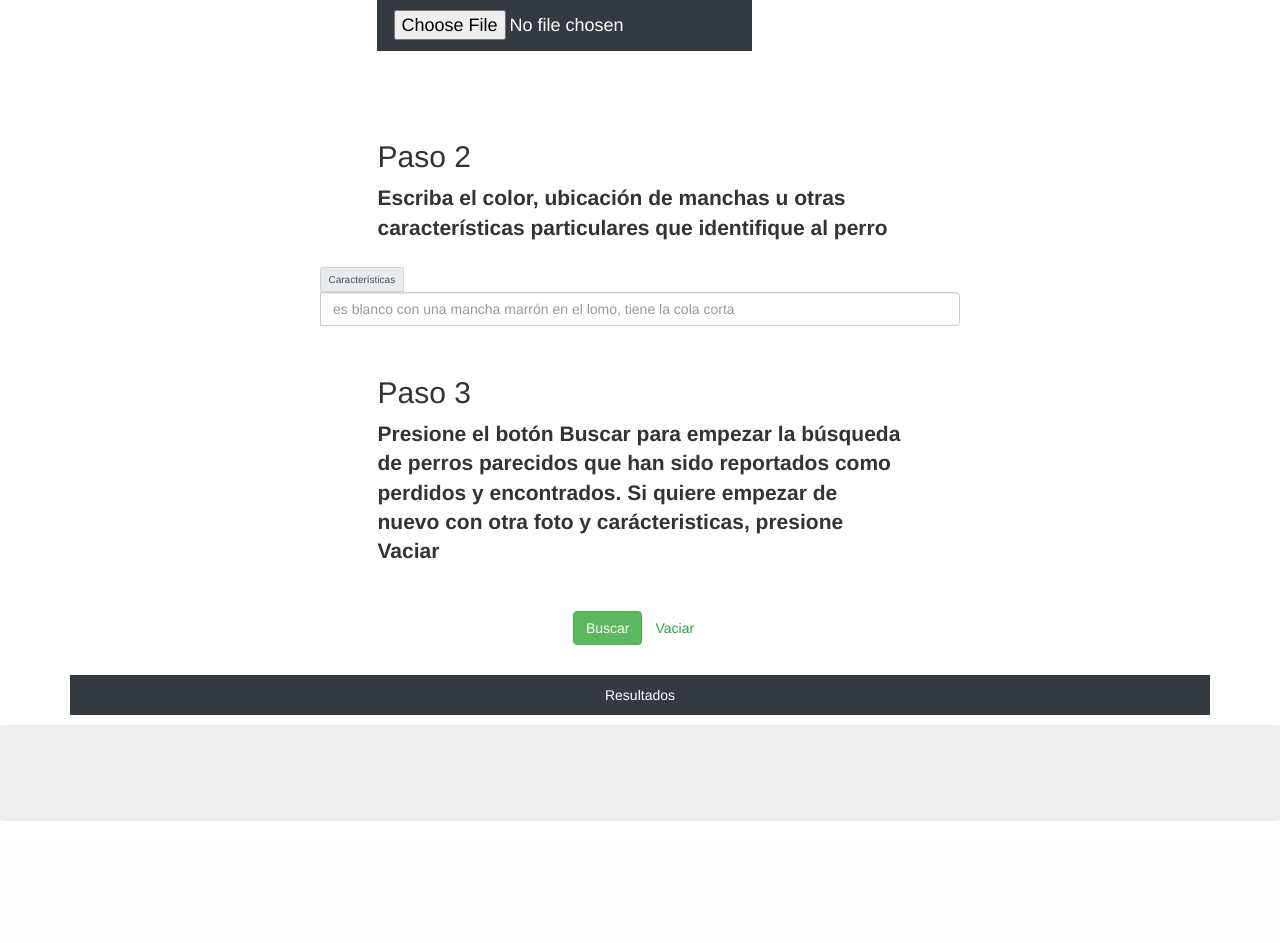
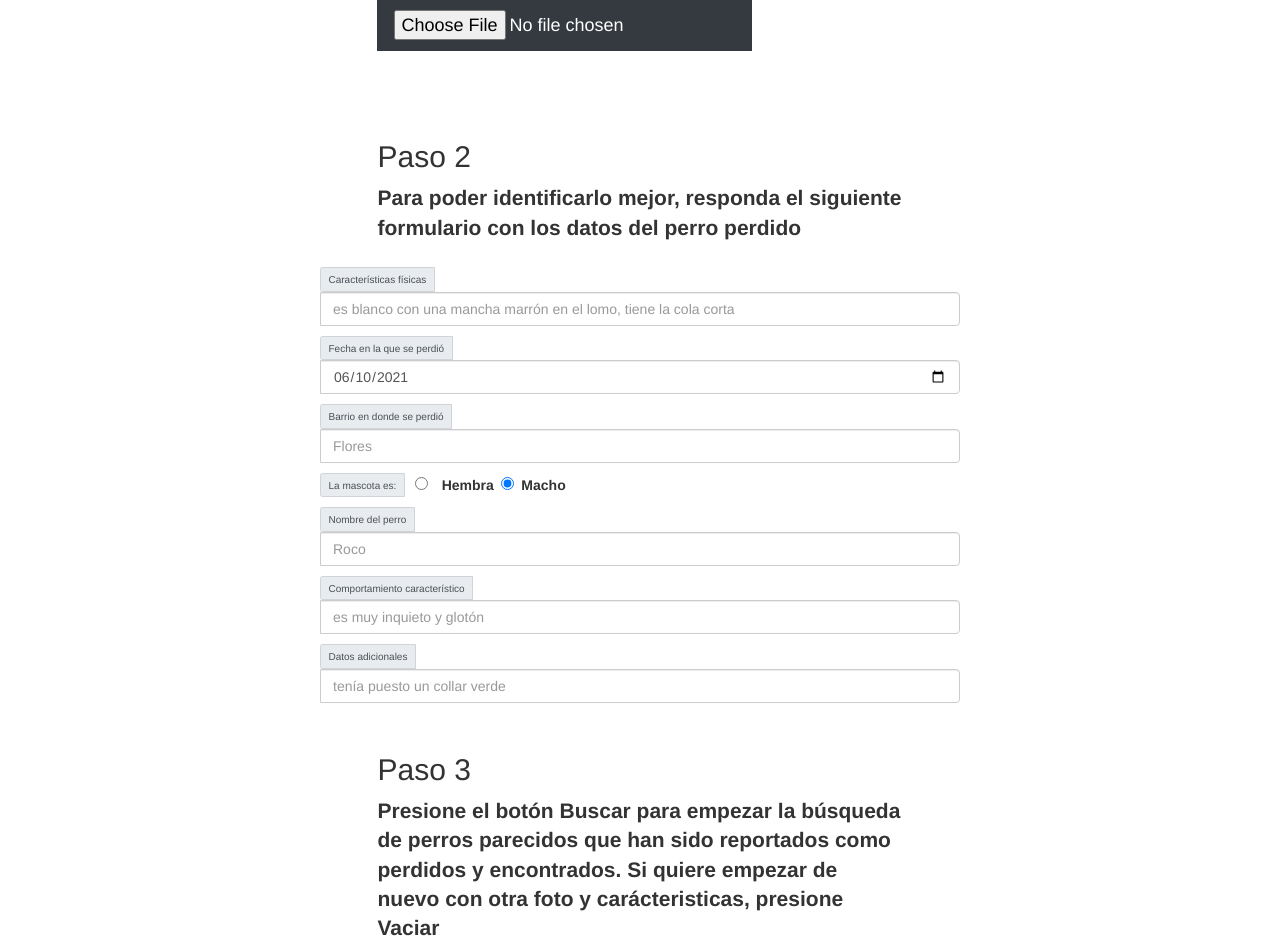
Before and after one commit to teamght/mascotas-web-app, a Flask app: page / in a window 1280 px wide. Shown: the part 323-1266 px from the top of the page. Before the commit the page ends 1144 px from the top, so only its background shows below. Run offline with Flask 2, Linux system fonts and the light colour scheme; some libraries are stand-ins or nearby versions.

Commit message:
Update index.html

```diff
--- a/templates/index.html
+++ b/templates/index.html
@@ -2,7 +2,7 @@
 <html lang="en">
     <head>
         <title>
-            Bootstrap 4 Website Example
+            Proyecto Mascotas
         </title>
         <meta charset="utf-8">
             <meta content="width=device-width, initial-scale=1" name="viewport">
@@ -114,9 +114,10 @@
     width: 3rem;
     height: 3rem;
 }
-
-
-
+/* Radio button del formulario */
+#opcionHembra{
+  margin: 0px 10px;
+}
                             </style>
                         </link>
                     </link>
@@ -159,7 +160,7 @@
                         Paso 2
                     </h2>
                     <label>
-                        Escriba el color, ubicación de manchas u otras características particulares que identifique al perro
+                        Para poder identificarlo mejor, responda el siguiente formulario con los datos del perro perdido
                     </label>
                 </div>
             </div>
@@ -167,10 +168,76 @@
         <div class="input-group mb-3 mx-auto w-50">
             <div class="input-group-prepend">
                 <span class="input-group-text" id="inputGroup-sizing-default">
-                    Características
+                    Características físicas
                 </span>
             </div>
-            <input aria-describedby="inputGroup-sizing-default" aria-label="Sizing example input" class="form-control" id="descripcion" placeholder="es blanco con una mancha marrón en el lomo, tiene la cola corta" type="text">
+            <input aria-describedby="inputGroup-sizing-default" aria-label="Sizing example input" class="form-control" id="caracteristicas" placeholder="es blanco con una mancha marrón en el lomo, tiene la cola corta" type="text">
+            </input>
+        </div>
+        <div class="input-group mb-3 mx-auto w-50">
+            <div class="input-group-prepend">
+                <span class="input-group-text" for="example-date-input" id="inputGroup-sizing-default">
+                    Fecha en la que se perdió
+                </span>
+            </div>
+            <input class="form-control" id="fecha_de_perdida" type="date" value="2021-06-10">
+            </input>
+        </div>
+        <div class="input-group mb-3 mx-auto w-50">
+            <div class="input-group-prepend">
+                <span class="input-group-text" id="inputGroup-sizing-default">
+                    Barrio en donde se perdió
+                </span>
+            </div>
+            <input aria-describedby="inputGroup-sizing-default" aria-label="Sizing example input" class="form-control" id="barrio_nombre" placeholder="Flores" type="text">
+            </input>
+        </div>
+        <div class="input-group mb-3 mx-auto w-50">
+            <div class="input-group-prepend">
+                <span class="input-group-text">
+                    La mascota es:
+                </span>
+                <div class="form-check form-check-inline" id="genero">
+                    <label class="form-check-label">
+                        <input checked="" class="form-check-input" id="opcionHembra" name="gridRadios" type="radio" value="0">
+                            Hembra
+                        </input>
+                    </label>
+                </div>
+                <div class="form-check form-check-inline">
+                    <label class="form-check-label">
+                        <input checked="" class="form-check-input" id="opcionMacho" name="gridRadios" type="radio" value="1">
+                            Macho
+                        </input>
+                    </label>
+                </div>
+            </div>
+        </div>
+        <div class="input-group mb-3 mx-auto w-50">
+            <div class="input-group-prepend">
+                <span class="input-group-text" id="inputGroup-sizing-default">
+                    Nombre del perro
+                </span>
+            </div>
+            <input aria-describedby="inputGroup-sizing-default" aria-label="Sizing example input" class="form-control" id="perro_nombre" placeholder="Roco" type="text">
+            </input>
+        </div>
+        <div class="input-group mb-3 mx-auto w-50">
+            <div class="input-group-prepend">
+                <span class="input-group-text" id="inputGroup-sizing-default">
+                    Comportamiento característico
+                </span>
+            </div>
+            <input aria-describedby="inputGroup-sizing-default" aria-label="Sizing example input" class="form-control" id="comportamiento" placeholder="es muy inquieto y glotón" type="text">
+            </input>
+        </div>
+        <div class="input-group mb-3 mx-auto w-50">
+            <div class="input-group-prepend">
+                <span class="input-group-text" id="inputGroup-sizing-default">
+                    Datos adicionales
+                </span>
+            </div>
+            <input aria-describedby="inputGroup-sizing-default" aria-label="Sizing example input" class="form-control" id="datos_adicionales" placeholder="tenía puesto un collar verde" type="text">
             </input>
         </div>
         <br/>
@@ -194,17 +261,16 @@
                 Vaciar
             </button>
         </div>
-
         <div class="d-flex justify-content-center" id="imgslot-wrapper" name="imgslot-wrapper">
-            <img src="" id="imgslot"/>
+            <img id="imgslot" src=""/>
         </div>
-
         <div class="d-flex justify-content-center" id="divspinner">
-            <div class="spinner-border" role="status" id="spinner">
-              <span class="sr-only">Loading...</span>
+            <div class="spinner-border" id="spinner" role="status">
+                <span class="sr-only">
+                    Loading...
+                </span>
             </div>
         </div>
-
         <div class="container p-3 my-3 bg-dark text-white" id="wrapper">
             Resultados
         </div>
@@ -217,8 +283,7 @@
         </div>
     </body>
     <script>
-
-function getByteString(dataURI) {
+        function getByteString(dataURI) {
     return dataURI.split(',')[1];
 }
 
@@ -257,6 +322,11 @@ function showresults(ims) {
     top_='<div class="card" id="cards"><div class="card-body"><img src="'
     bot_='" id="res_img"></div>'
     caracteristicas_='<div class="card-body">CARACTERISTICA</div>'
+    fecha_de_perdida_='<div class="card-body">FECHA_DE_PERDIDA</div>'
+    barrio_nombre_='<div class="card-body">BARRIO_NOMBRE</div>'
+    perro_nombre_='<div class="card-body">PERRO_NOMBRE</div>'
+    comportamiento_='<div class="card-body">COMPORTAMIENTO</div>'
+    datos_adicionales_='<div class="card-body">DATOS_ADICIONALES</div>'
     distancia_='<div class="card-body">DISTANCIA</div>'
     final_='</div>'
 
@@ -275,7 +345,12 @@ function showresults(ims) {
             console.log(element);
             distancia = distancia_.replace('DISTANCIA', result_i.distancia)
             caracteristicas = caracteristicas_.replace('CARACTERISTICA', result_i.caracteristicas)
-            var dog_html = top_+element+bot_ + distancia + caracteristicas + final_;
+            fecha_de_perdida = fecha_de_perdida_.replace('FECHA_DE_PERDIDA', result_i.fecha_de_perdida)
+            barrio_nombre = barrio_nombre_.replace('BARRIO_NOMBRE', result_i.barrio_nombre)
+            perro_nombre = perro_nombre_.replace('PERRO_NOMBRE', result_i.perro_nombre)
+            comportamiento = comportamiento_.replace('COMPORTAMIENTO', result_i.comportamiento)
+            datos_adicionales = datos_adicionales_.replace('DATOS_ADICIONALES', result_i.datos_adicionales)
+            var dog_html = top_+element+bot_ + distancia + caracteristicas + fecha_de_perdida + barrio_nombre + perro_nombre + comportamiento + datos_adicionales+ final_;
             console.log(dog_html);
             document.getElementById("results-list").innerHTML += dog_html;
         }
@@ -334,10 +409,20 @@ function reportfunction(params) {
      */
     var geolocalizacion = {"x": -40.82706832885742, "y": -62.97184753417969};
 
-    var caracteristicas = document.getElementById('descripcion').value;
+    var caracteristicas = document.getElementById('caracteristicas').value;
+    var fecha_de_perdida = document.getElementById('fecha_de_perdida').value;
+    var barrio_nombre = document.getElementById('barrio_nombre').value;
+    var perro_nombre = document.getElementById('perro_nombre').value;
+    var comportamiento = document.getElementById('comportamiento').value;
+    var datos_adicionales = document.getElementById('datos_adicionales').value;
     var jsonDataMascota = JSON.stringify({
         "imagen": getByteString($("#imgslot")[0].src),
         "caracteristicas": caracteristicas,
+        "fecha_de_perdida": fecha_de_perdida,
+        "barrio_nombre": barrio_nombre,
+        "perro_nombre": perro_nombre,
+        "comportamiento": comportamiento,
+        "datos_adicionales": datos_adicionales,
         "geolocalizacion": geolocalizacion
     })
 
```
